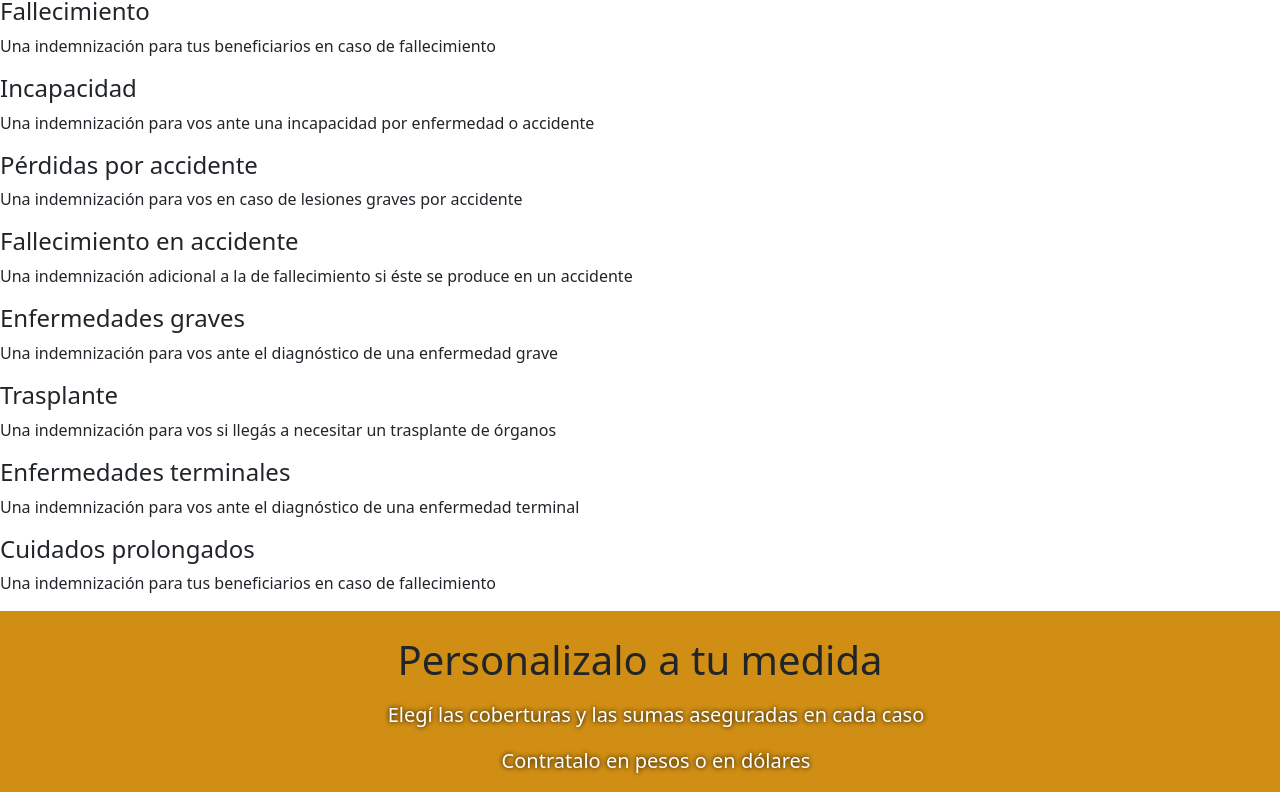
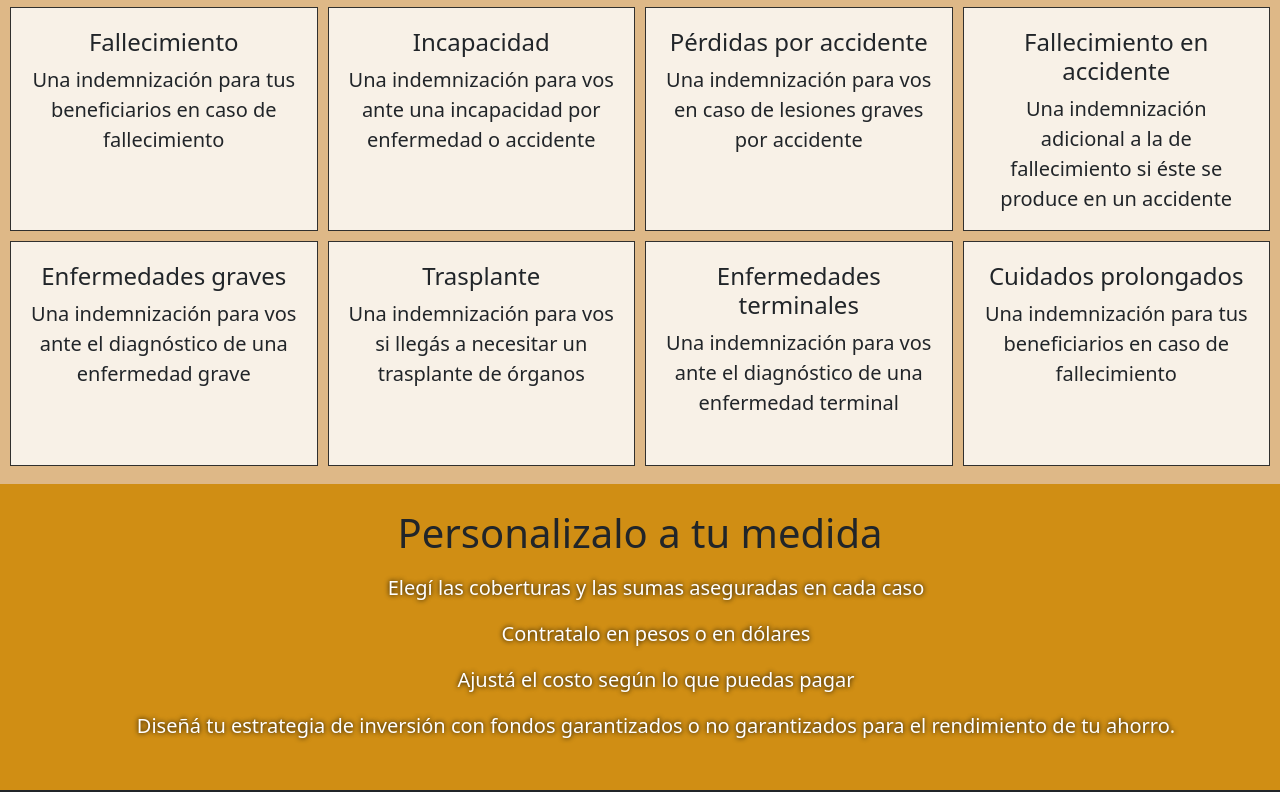
Before and after one commit to MatiasMaranzana/M-M-Seguros, a plain HTML site: page paginas/seguros de vida.html in a window 1280 px wide. Shown: the part 629-1421 px from the top of the page. Drawn offline with nearby package versions, Linux system fonts and the light colour scheme.

Commit message:
previo a partials

```diff
--- a/estilos.scss
+++ b/estilos.scss
@@ -103,7 +103,34 @@ aside {
     margin-bottom: 0;
     padding: 20px;
 }
-
+.coberturasVarias {
+    display: grid;
+    grid-template-columns: 1fr;
+    grid-template-rows: repeat(8, 100px);
+    background-color: burlywood;
+    padding: 10px;
+    grid-gap: 10px;
+}
+@media only screen and (min-width: 899px) {
+    .coberturasVarias {
+        grid-template-columns: 1fr 1fr;
+        grid-template-rows: repeat(4, 23%)
+    }
+}
+@media only screen and (min-width: 1200px) {
+    .coberturasVarias {
+        grid-template-columns: 1fr 1fr 1fr 1fr;
+        grid-template-rows: repeat(2, 48%)
+    }
+}
+.cob {
+    background-color: rgba(255, 255, 255, 0.8);
+    border: 1px solid rgba(0, 0, 0, 0.8);
+    padding: 20px;
+    font-size: 20px;
+    text-align: center;
+    height: auto;
+}
 .retiro {
     @extend .protegemos;
     background-image: url(./multimedia/retiro.jpg);
```
Also changed, not shown: paginas/seguros de vida.html (+1 -1 lines), estilos.css, partials/_accidentespersonales.scss (added), partials/_contacto.scss (added), partials/_index.scss (added), partials/_seguroderetiro.scss (added), partials/_segurodevida.scss (added), 1 other file.
